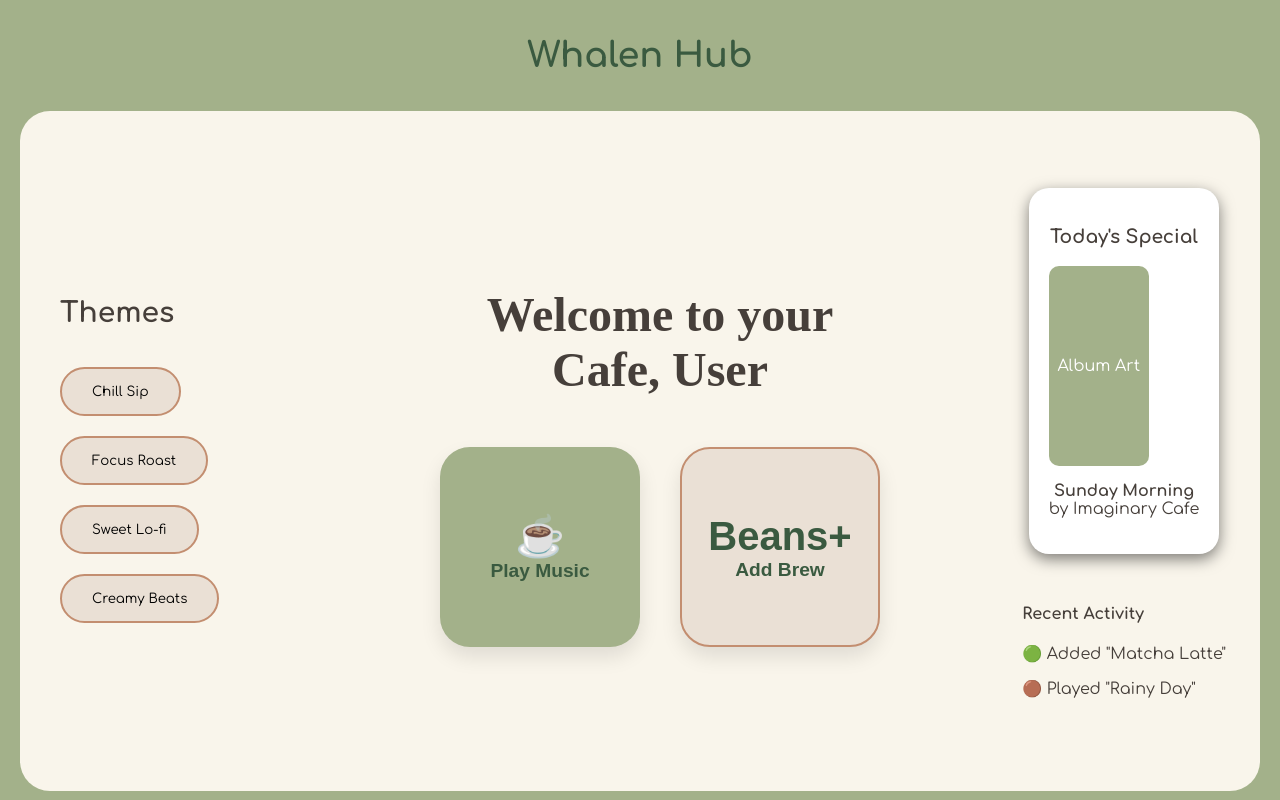
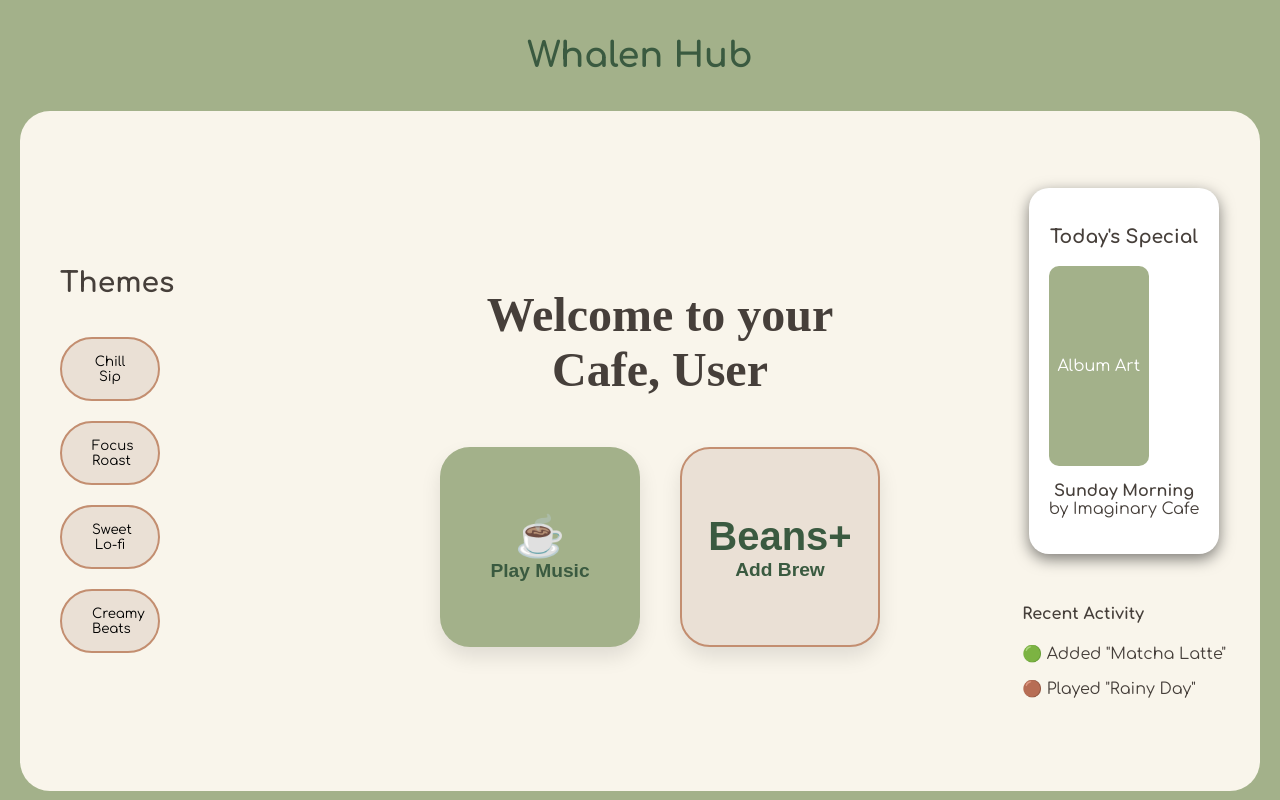
Before and after one commit to staten-island-tech/vite-project-Xacbular, a website built with Vite: page vite-project/index.html in a window 1280 px wide. Built offline with nearby package versions, Linux system fonts and the light colour scheme; a web font is replaced by a local one.

Commit message:
Update style.css

```diff
--- a/vite-project/src/style.css
+++ b/vite-project/src/style.css
@@ -72,7 +72,7 @@ body {
   margin: 10px 0;
   font-family: var(--font-main);
   cursor: pointer;
-  width: fit-content;
+  width: 100px;
   transition: 0.3s;
 }
 
```
